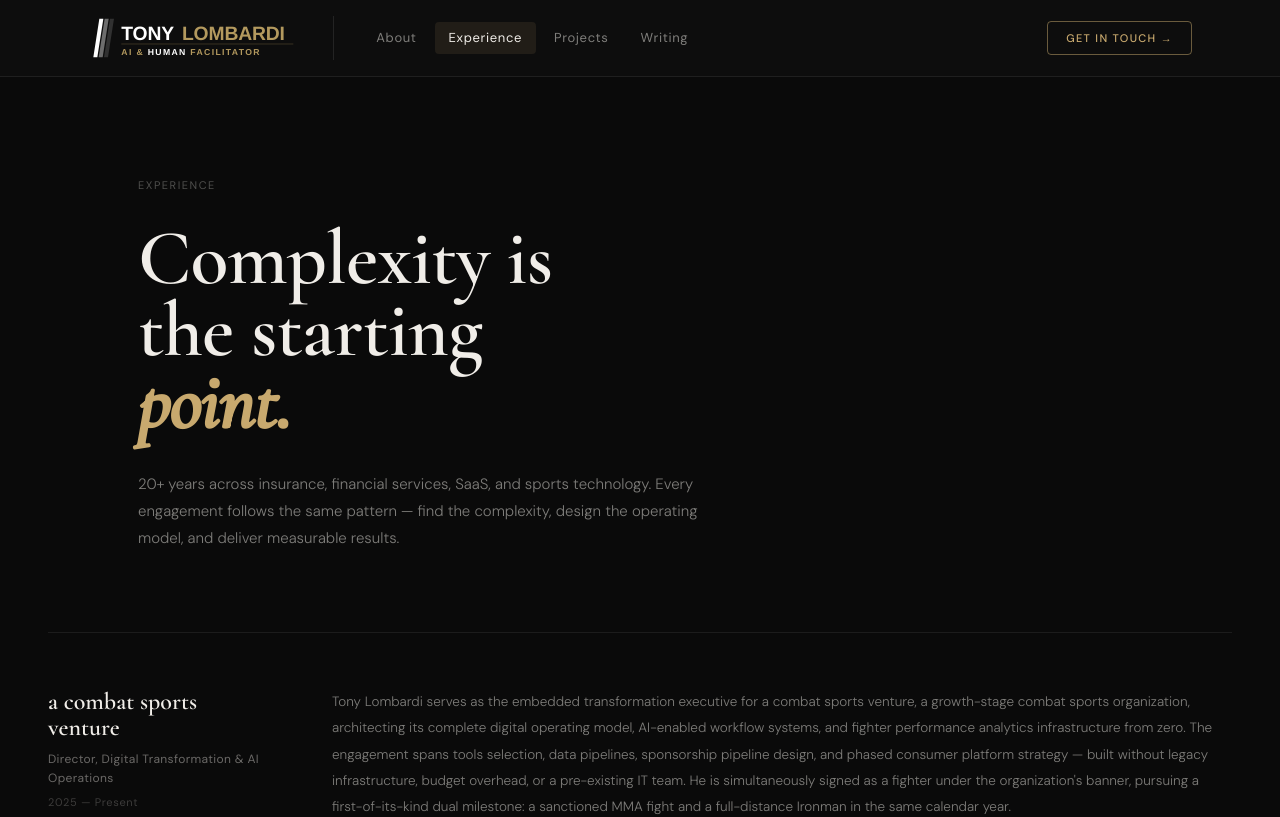
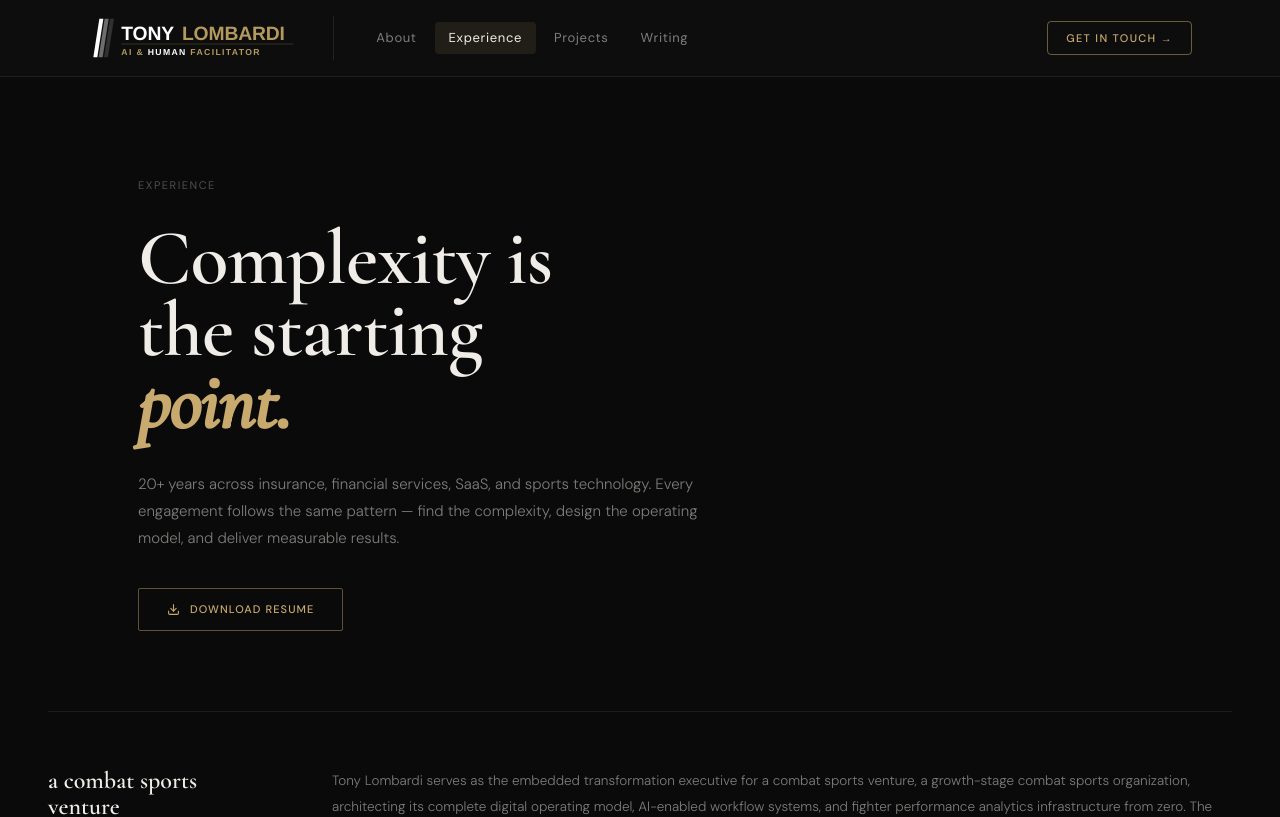
Before and after one commit to tonylombardi-22/personal_branding, a Next.js app: page /experience in a window 1280 px wide. Shown: the top 817 px of the page. Built offline with nearby package versions, Linux system fonts and the light colour scheme.

Commit message:
fix: resume download button, footer logo casing, CTA copy

```diff
--- a/app/experience/page.tsx
+++ b/app/experience/page.tsx
@@ -184,6 +184,32 @@ export default function Experience() {
           line-height: 1.8;
           color: rgba(240,237,232,0.5);
           max-width: 560px;
+          margin-bottom: 36px;
+        }
+
+        /* ── RESUME DOWNLOAD ──────────────────── */
+        .ex-resume-btn {
+          display: inline-flex;
+          align-items: center;
+          gap: 10px;
+          padding: 12px 28px;
+          border: 0.5px solid rgba(200,169,110,0.45);
+          border-radius: 2px;
+          font-size: 11px;
+          font-weight: 500;
+          letter-spacing: 0.1em;
+          text-transform: uppercase;
+          text-decoration: none;
+          color: #C8A96E;
+          transition: background 0.2s ease, color 0.2s ease;
+        }
+
+        .ex-resume-btn:hover {
+          background: rgba(200,169,110,0.08);
+        }
+
+        .ex-resume-btn svg {
+          flex-shrink: 0;
         }
 
         /* ── RULE ─────────────────────────────── */
@@ -479,6 +505,33 @@ export default function Experience() {
             Every engagement follows the same pattern — find the complexity, design the
             operating model, and deliver measurable results.
           </p>
+
+          {/* Resume download */}
+          <a
+            href="/tony-lombardi-resume.pdf"
+            download="Tony-Lombardi-Resume.pdf"
+            target="_blank"
+            rel="noopener noreferrer"
+            className="ex-resume-btn"
+            aria-label="Download Tony Lombardi resume PDF"
+          >
+            <svg
+              xmlns="http://www.w3.org/2000/svg"
+              width="13"
+              height="13"
+              viewBox="0 0 24 24"
+              fill="none"
+              stroke="currentColor"
+              strokeWidth="2"
+              strokeLinecap="round"
+              strokeLinejoin="round"
+            >
+              <path d="M21 15v4a2 2 0 0 1-2 2H5a2 2 0 0 1-2-2v-4" />
+              <polyline points="7 10 12 15 17 10" />
+              <line x1="12" y1="15" x2="12" y2="3" />
+            </svg>
+            Download Resume
+          </a>
         </section>
 
         <hr className="rule" />
@@ -544,7 +597,7 @@ export default function Experience() {
         {/* CTA */}
         <div className="ex-cta">
           <div>
-            <div className="ex-cta-headline">Let's build something that works.</div>
+            <div className="ex-cta-headline">If you&apos;re leading through uncertainty.</div>
             <div className="ex-cta-sub">Open to transformation leadership, consulting, and strategic advisory roles.</div>
           </div>
           <Link href="/contact" className="ex-cta-btn">Get in touch →</Link>
@@ -553,7 +606,7 @@ export default function Experience() {
         {/* Footer */}
         <footer className="ex-footer">
           <Link href="/" className="ex-footer-logo">
-            TonyLombardi<span>.ai</span>
+            tonylombardi<span>.ai</span>
           </Link>
           <div className="ex-footer-links">
             <a href="https://linkedin.com/in/tonylombardi1" target="_blank" rel="noopener noreferrer" className="ex-footer-link">LinkedIn</a>
```
